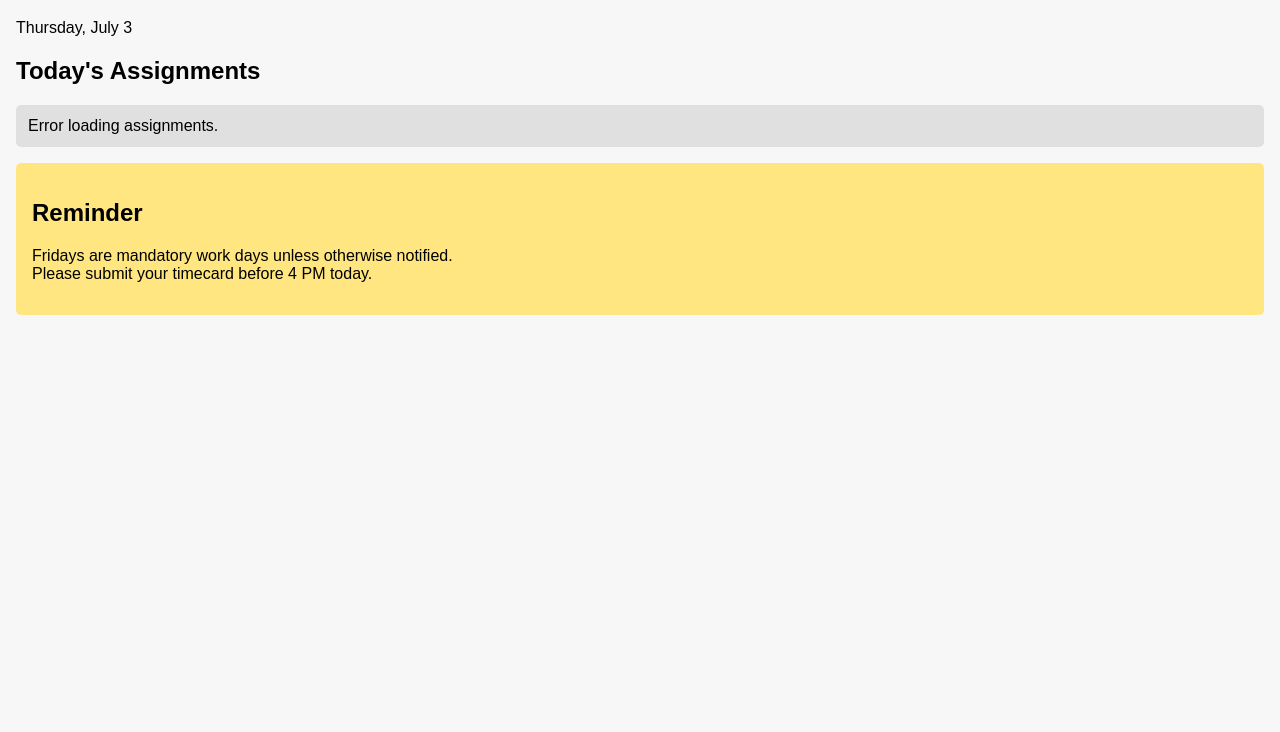
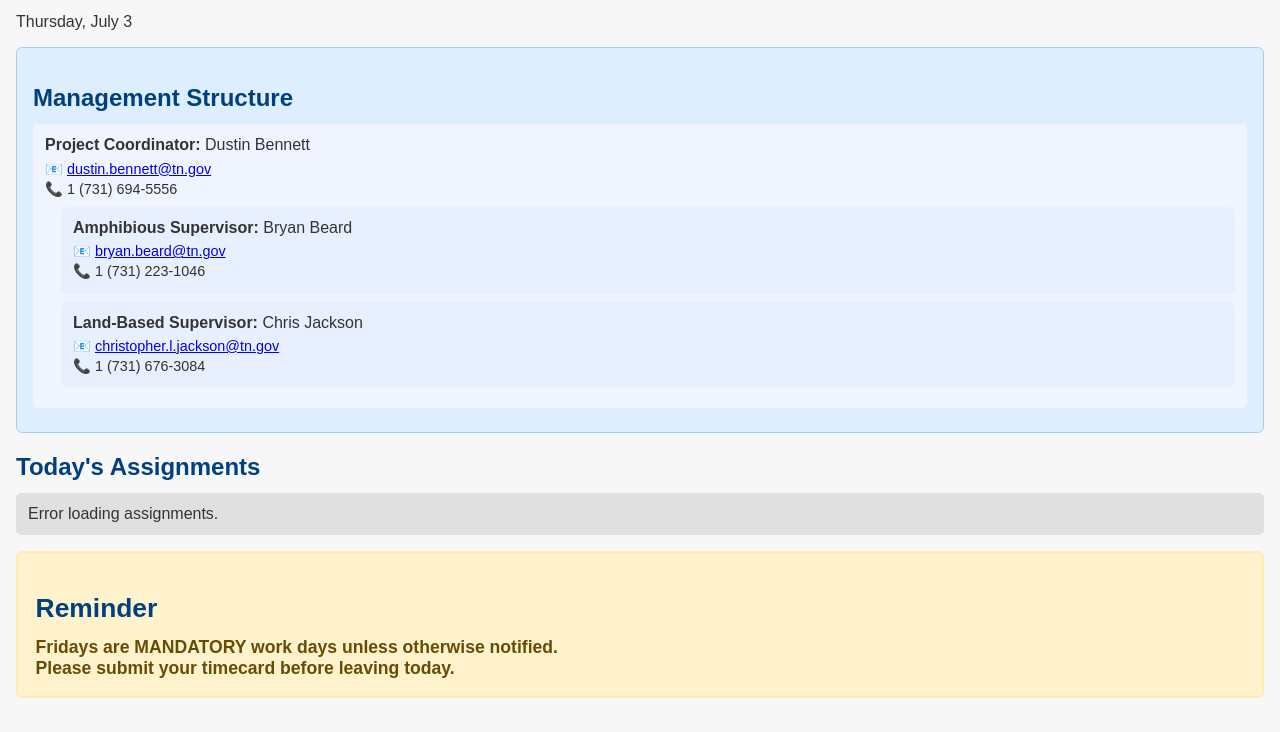
Before and after one commit to Justin-Marlow/OperatorDashboard, a plain HTML site: page index.html in a window 1280 px wide. Shown: the part 109-841 px from the top of the page. Before the commit the page ends 800 px from the top, so only its background shows below. Drawn offline with Linux system fonts and the light colour scheme; no server answers.

Commit message:
org struct

```diff
--- a/index.html
+++ b/index.html
@@ -4,16 +4,98 @@
   <meta charset="UTF-8">
   <title>WTRBA Daily Dashboard</title>
   <style>
-    body { font-family: Arial, sans-serif; margin: 0; padding: 1em; background: #f7f7f7; }
-    h1 { background: #004080; color: #fff; padding: 0.5em; }
-    ul { list-style: none; padding: 0; }
-    li { background: #e0e0e0; margin: 0.5em 0; padding: 0.75em; border-radius: 5px; }
-    .reminder { background: #ffe680; padding: 1em; border-radius: 5px; }
+    body {
+      font-family: Arial, sans-serif;
+      margin: 0;
+      padding: 1em;
+      background: #f7f7f7;
+      color: #333;
+    }
+    h1 {
+      background: #004080;
+      color: #fff;
+      padding: 0.5em;
+      margin-bottom: 0.5em;
+    }
+    section {
+      margin-bottom: 1em;
+    }
+    h2 {
+      margin-bottom: 0.5em;
+      color: #004080;
+    }
+    ul {
+      list-style: none;
+      padding: 0;
+      margin: 0;
+    }
+    li {
+      background: #e0e0e0;
+      margin: 0.5em 0;
+      padding: 0.75em;
+      border-radius: 5px;
+    }
+    .reminder {
+      background: #fff3cd;
+      border: 2px solid #ffecb5;
+      color: #664d03;
+      padding: 1em;
+      border-radius: 6px;
+      font-size: 1.1em;
+      font-weight: bold;
+    }
+    .org-structure {
+      background: #ddeeff;
+      border: 1px solid #aaccee;
+      padding: 1em;
+      border-radius: 6px;
+    }
+    .org-structure ul li {
+      background: #f0f4ff;
+    }
+    .org-structure ul li ul li {
+      background: #e8f0ff;
+      margin-left: 1em;
+    }
+    .contact {
+      font-size: 0.9em;
+      margin-top: 0.3em;
+      line-height: 1.4;
+    }
   </style>
 </head>
 <body>
   <h1>West Tennessee River Basin Authority</h1>
   <p id="date"></p>
+
+  <section class="org-structure">
+    <h2>Management Structure</h2>
+    <ul>
+      <li>
+        <strong>Project Coordinator:</strong> Dustin Bennett
+        <div class="contact">
+          📧 <a href="mailto:dustin.bennett@tn.gov">dustin.bennett@tn.gov</a><br>
+          📞 1 (731) 694-5556
+        </div>
+        <ul>
+          <li>
+            <strong>Amphibious Supervisor:</strong> Bryan Beard
+            <div class="contact">
+              📧 <a href="mailto:bryan.beard@tn.gov">bryan.beard@tn.gov</a><br>
+              📞 1 (731) 223-1046
+            </div>
+          </li>
+          <li>
+            <strong>Land-Based Supervisor:</strong> Chris Jackson
+            <div class="contact">
+              📧 <a href="mailto:christopher.l.jackson@tn.gov">christopher.l.jackson@tn.gov</a><br>
+              📞 1 (731) 676-3084
+            </div>
+          </li>
+        </ul>
+      </li>
+    </ul>
+  </section>
 
   <section>
     <h2>Today's Assignments</h2>
@@ -22,8 +104,9 @@
 
   <section class="reminder">
     <h2>Reminder</h2>
-    <p>Fridays are mandatory work days unless otherwise notified.<br>
-    Please submit your timecard before 4 PM today.</p>
+    Fridays are MANDATORY work days unless otherwise notified.
+    <br>
+    Please submit your timecard before leaving today.
   </section>
 
   <script>
@@ -45,28 +128,19 @@
         function normalizeDate(dateStr) {
           if (!dateStr) return "";
           if (dateStr.startsWith("Date(")) {
-            // Parse Google date format
             const parts = dateStr.match(/Date\((\d+),(\d+),(\d+)\)/);
             if (parts) {
               const year = parts[1];
               const month = String(Number(parts[2]) + 1).padStart(2, "0");
               const day = String(parts[3]).padStart(2, "0");
               return `${year}-${month}-${day}`;
-            } else {
-              console.log(`Invalid Date() format: "${dateStr}"`);
-              return "";
             }
-          }
-          // Fallback: parse standard date string
-          const d = new Date(dateStr);
-          if (isNaN(d.getTime())) {
-            console.log(`Invalid date after parsing: "${dateStr}"`);
             return "";
           }
+          const d = new Date(dateStr);
+          if (isNaN(d.getTime())) return "";
           return d.toISOString().split('T')[0];
         }
-
-        console.log(`Today: "${yyyyMMdd}"`);
 
         rows.forEach(row => {
           const date = row.c[0]?.v || "";
@@ -74,19 +148,13 @@
           const equip = row.c[2]?.v || "";
           const employee = row.c[3]?.v || "";
 
-          console.log(`Row date raw: "${date}"`);
-
           const normalized = normalizeDate(date);
-          console.log(`Normalized: "${normalized}"`);
 
           if (normalized === yyyyMMdd) {
-            console.log(`MATCH FOUND for "${normalized}"`);
             const li = document.createElement("li");
             li.textContent = `${employee}: ${task} (${equip})`;
             tasksUl.appendChild(li);
             hasTasks = true;
-          } else {
-            console.log(`NO MATCH: "${normalized}" !== "${yyyyMMdd}"`);
           }
         });
 
```
